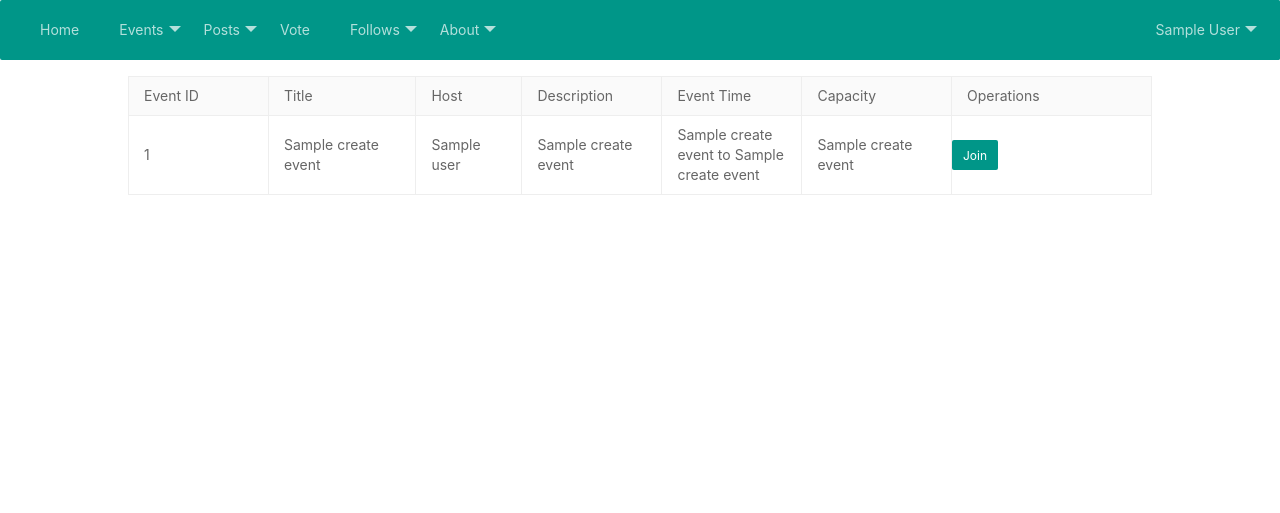
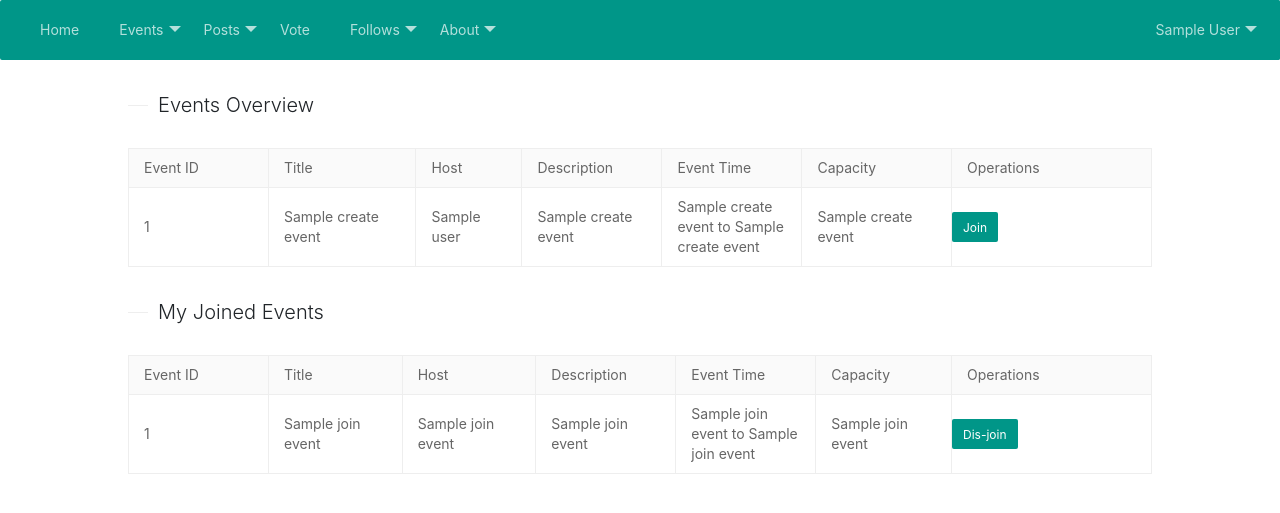
Before and after one commit to hurricane8978/W111-Soccer-Fan-Interactive-Platform, a Flask app: page /events in a window 1280 px wide. Shown: the top 513 px of the page. Run offline with Flask 2, Linux system fonts and the light colour scheme; the visitor is signed in with stand-in values (Sample User, id 1); a database or web service that is not in the repository returns one stand-in record (values such as "Sample title"); parts of the project's set-up code (start-up, migrations or seed data) failed here and were passed over; some libraries are stand-ins or nearby versions.

Commit message:
added joins

```diff
--- a/soccerFans/server.py
+++ b/soccerFans/server.py
@@ -329,6 +329,7 @@ def QA():
 
 @server.route('/events')
 def eventList():
+    user_id = session['user_id']
     sql = """
             SELECT *
             FROM create_events"""
@@ -343,9 +344,15 @@ def eventList():
                 FROM users u, create_events e
                 WHERE e.host_id = u.uid"""
         names = queryMany(sql)
-        # get all likes
+        # get all joined events
+        sql = """
+        SELECT c.*, u.name
+        FROM join_events j, create_events c, users u
+        WHERE j.uid = %s AND j.event_id = c.event_id AND c.host_id = u.uid"""
+        myjoined = queryManywithData(sql, (user_id,))
 
-    return render_template('eventList.html', allevents=allevents, names=names, len=len(allevents))
+    return render_template('eventList.html', allevents=allevents, names=names,
+                           len=len(allevents), len_1=len(myjoined), myjoined=myjoined)
 
 @server.route('/<int:uid>-eventsManagement')
 def eventsManagement(uid):
@@ -382,6 +389,10 @@ def eventDelete(event_id):
     #if event exists
     if event:
         if form.validate_on_submit():
+            sql = """
+                DELETE FROM join_events WHERE event_id = %s
+                            """
+            execSQLwithData(sql, (event_id, ))
 
             sql = """
                     DELETE FROM create_events WHERE event_id = %s AND host_id = %s
@@ -395,6 +406,40 @@ def eventDelete(event_id):
     else:
         flash("Event not Found!")
     return redirect(url_for("eventsManagement", uid=user_id))
+
+
+@server.route('/<int:event_id>-joinevent', methods=['GET', 'POST'])
+def eventJoin(event_id):
+    user_id = session["user_id"]
+    event = queryOnewithData("SELECT * FROM create_events WHERE event_id = %s", (event_id, ))
+    #if event exists
+    if event:
+        sql = """
+        INSERT INTO join_events(uid, event_id) VALUES ('%s', '%s')
+        """
+        execSQLwithData(sql, (user_id, event_id, ))
+
+        flash("Joined Event!")
+        return redirect(url_for("eventList"))
+    else:
+        flash("Event not Found!")
+    return redirect(url_for("eventList"))
+
+@server.route('/<int:event_id>-disjoinevent', methods=['GET', 'POST'])
+def eventDisjoint(event_id):
+    user_id = session["user_id"]
+    event = queryOnewithData("SELECT * FROM join_events WHERE event_id = %s AND uid = %s", (event_id, user_id,))
+    #if event exists
+    if event:
+        sql = """
+        DELETE FROM join_events WHERE event_id = %s AND uid = %s
+        """
+        execSQLwithData(sql, (event_id, user_id, ))
+        flash("Dis-joined Event!")
+        return redirect(url_for("eventList"))
+    else:
+        flash("Event not Found!")
+    return redirect(url_for("eventList"))
 
 @server.route('/checkFansLogin',  methods=['POST'])
 def checkFansLogin():
--- a/soccerFans/templates/eventList.html
+++ b/soccerFans/templates/eventList.html
@@ -2,6 +2,9 @@
 
 {% block content %}
     <div class="layui-layout layui-layout-admin">
+    		<fieldset class="layui-elem-field layui-field-title" style="width:80%;margin-left:10%;margin-top: 30px;">
+		        <legend>Events Overview</legend>
+		    </fieldset>
         <div class="layui-form" style="width:80%;margin-left:10%;">
             <table class="layui-table" id="mytable">
                 <thead>
@@ -31,7 +34,7 @@
                                 </div>
                             {% endif %}
                             <div class="row">
-                            <a class="layui-btn layui-btn-sm" href="#">Join</a>
+                            <a class="layui-btn layui-btn-sm" href="{{ url_for('eventJoin', event_id=allevents[i][0]) }}">Join</a>
                             </div>
                         </td>
                     </tr>
@@ -39,6 +42,45 @@
                 </tbody>
             </table>
         </div>
+
+    <!-- my joined events-->
+        <fieldset class="layui-elem-field layui-field-title" style="width:80%;margin-left:10%;margin-top: 30px;">
+		    <legend>My Joined Events</legend>
+		</fieldset>
+
+        <div class="layui-form" style="width:80%;margin-left:10%;">
+            <table class="layui-table" id="mytable">
+                <thead>
+                    <tr>
+					    <th>Event ID</th>
+                        <th>Title</th>
+						<th>Host</th>
+                        <th>Description</th>
+                        <th>Event Time</th>
+                        <th>Capacity</th>
+                        <th>Operations</th>
+                    </tr>
+                </thead>
+                <tbody>
+                {% for i in range(0, len_1) %}
+                    <tr>
+						<td style="width:140px;"><a>{{ myjoined[i][0] }}</a></td>
+                        <td >{{ myjoined[i][2] }}</td>
+                        <td>{{ myjoined[i][-1] }}</td>
+                        <td style="width:140px;">{{ myjoined[i][3] }}</td>
+                        <td style="width:140px;">{{ myjoined[i][-4] }} to {{ myjoined[i][-3] }}</td>
+                        <td>{{ myjoined[i][-2] }}</td>
+                        <td style="width:200px;">
+                            <div class="row">
+                            <a class="layui-btn layui-btn-sm" href="{{ url_for('eventDisjoint', event_id=myjoined[i][0]) }}">Dis-join</a>
+                            </div>
+                        </td>
+                    </tr>
+                {% endfor %}
+                </tbody>
+            </table>
+        </div>
+    </br></br>
     </div>
     <script>
         layui.use('element', function () {
```
Also changed, not shown: soccerFans/forms.py (line endings or trailing spaces).
